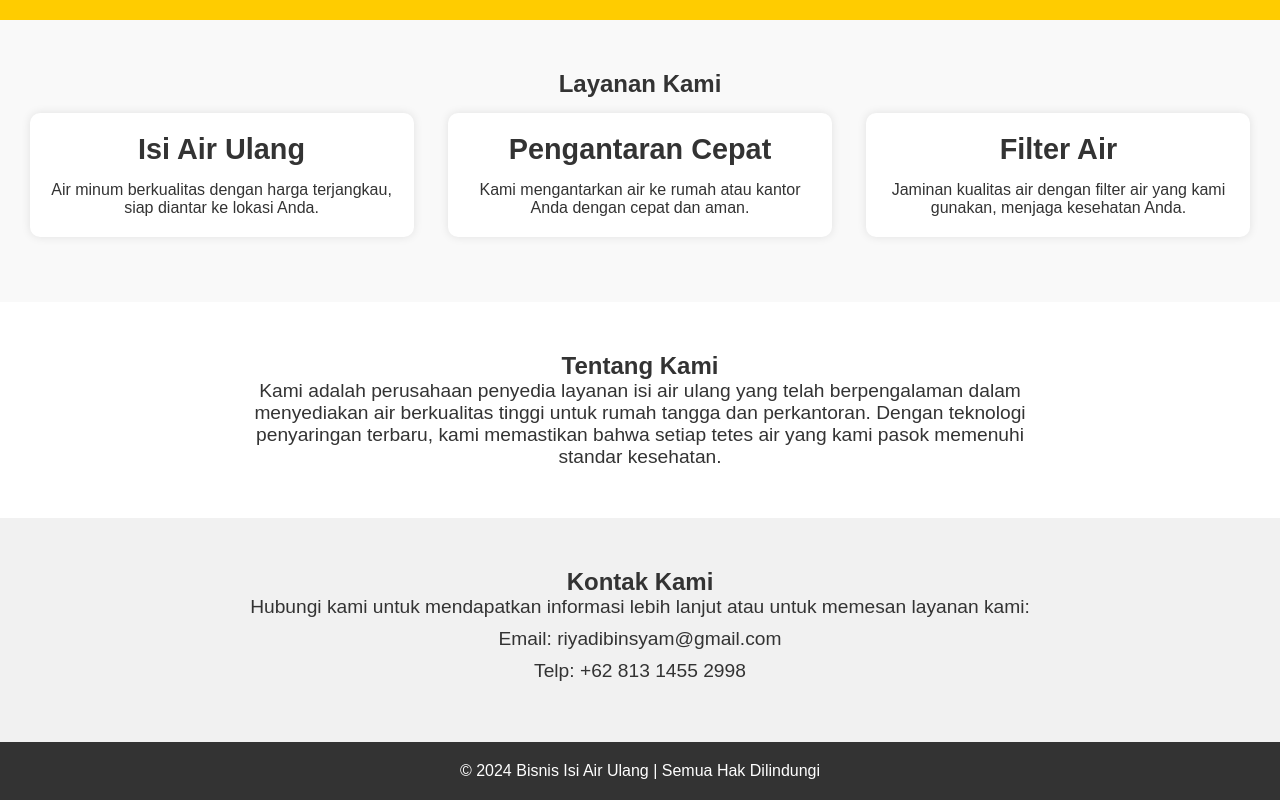
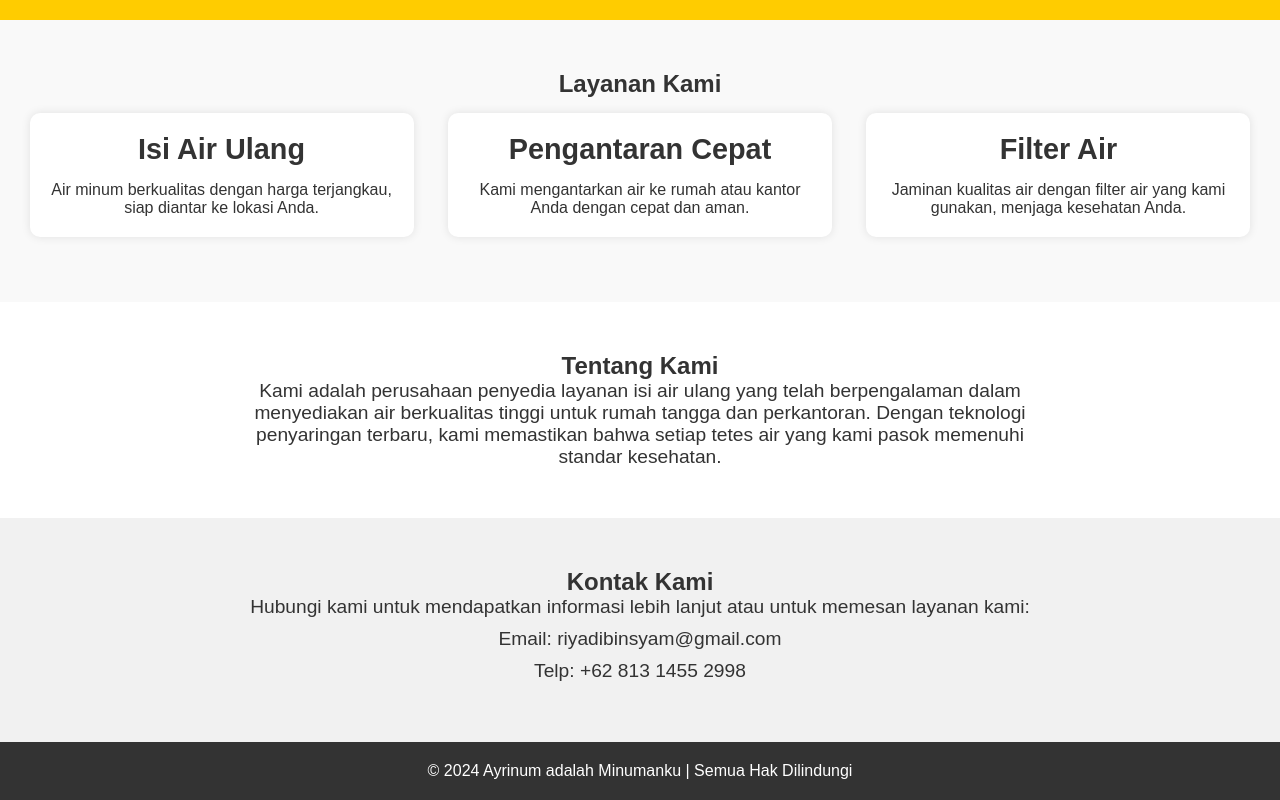
Before and after one commit to RiyadiSyam19/ayrinum, a plain HTML site: page index.html in a window 1280 px wide. Shown: the part 539-1339 px from the top of the page. Drawn offline with Linux system fonts and the light colour scheme.

Commit message:
Update index.html

```diff
--- a/index.html
+++ b/index.html
@@ -65,7 +65,7 @@
 
     <footer>
         <div class="container">
-            <p>&copy; 2024 Bisnis Isi Air Ulang | Semua Hak Dilindungi</p>
+            <p>&copy; 2024 Ayrinum adalah Minumanku | Semua Hak Dilindungi</p>
         </div>
     </footer>
 </body>
```
